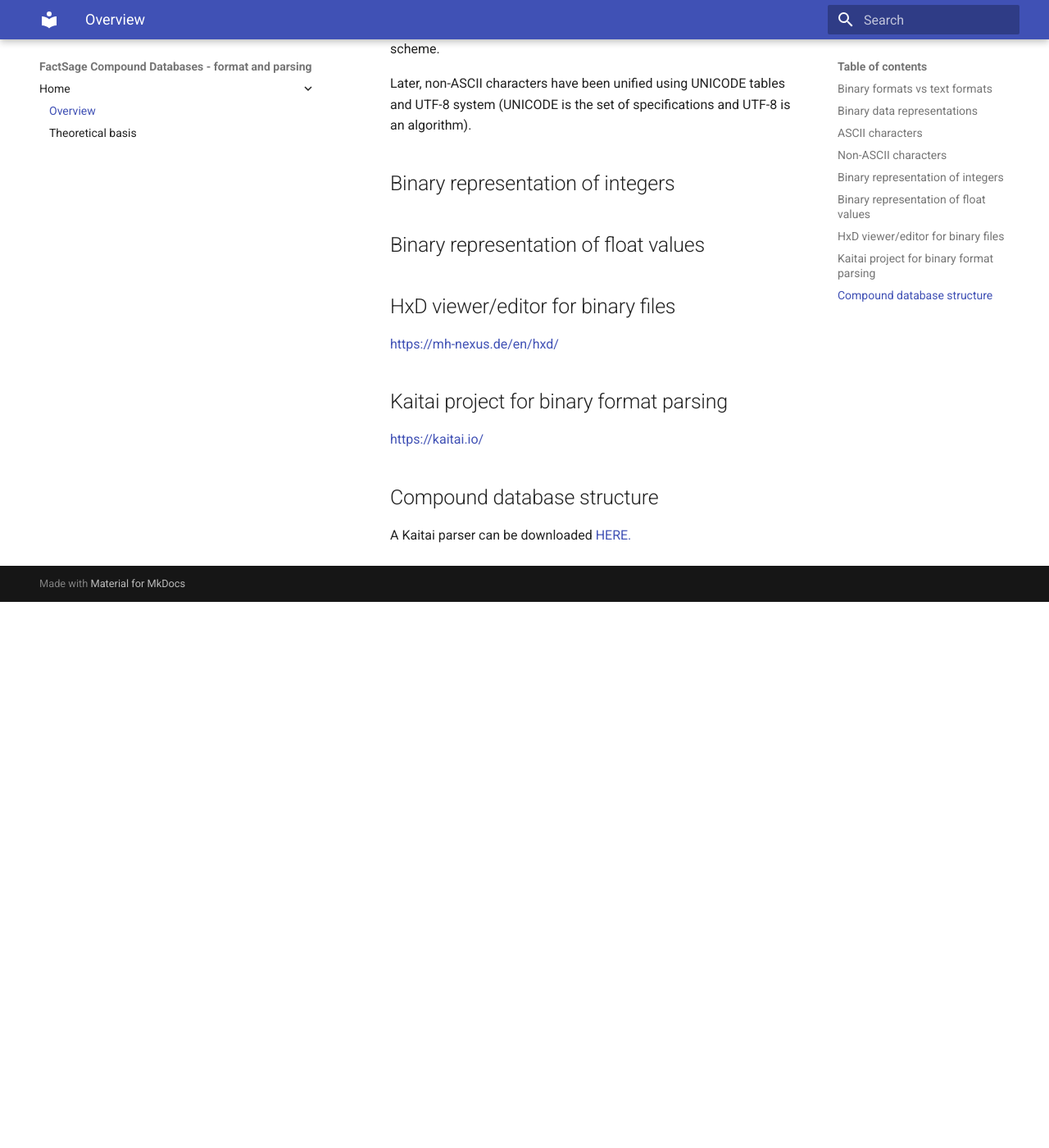
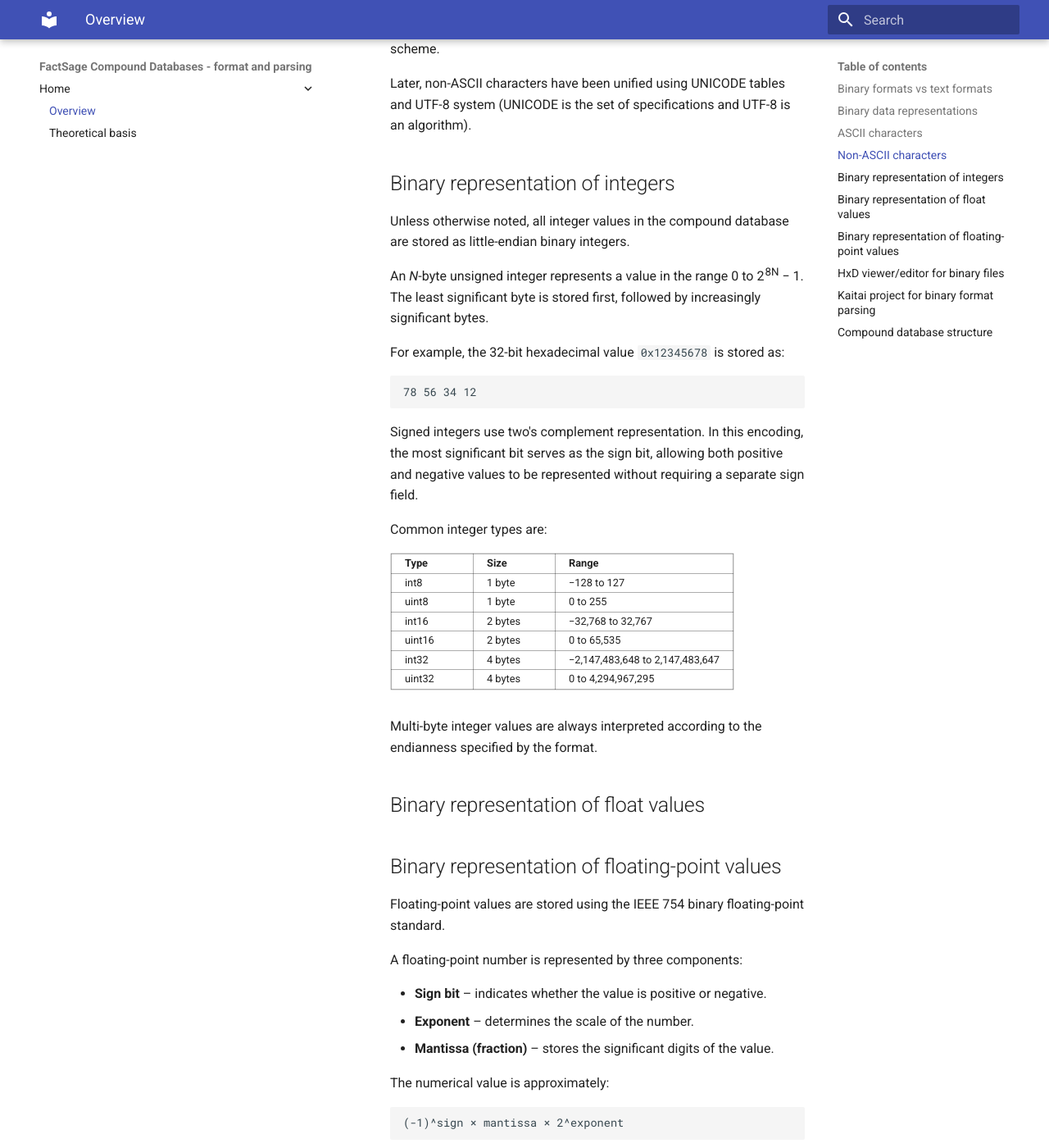
Before and after one commit to evnekdev/factsage-compound-docs, an MkDocs documentation site: the page built from docs/index.md, in a window 1280 px wide and 1400 px high, scrolled down 1440 px. Shown: the whole window at 82% size. Built offline with MkDocs 1.6.1 and Material for MkDocs 9.7.7, drawn with Linux system fonts in a browser that asks for light colours; before the commit the page ends 2174 px from its top, so only the background shows below that; some of the changed text lies outside the part shown.

Commit message:
Update index.md

````diff
--- a/docs/index.md
+++ b/docs/index.md
@@ -29,7 +29,69 @@
 
 ## Binary representation of integers
 
+
+Unless otherwise noted, all integer values in the compound database are stored as little-endian binary integers.
+
+An *N*-byte unsigned integer represents a value in the range 0 to 2<sup>8N</sup> − 1. The least significant byte is stored first, followed by increasingly significant bytes.
+
+For example, the 32-bit hexadecimal value `0x12345678` is stored as:
+
+```
+78 56 34 12
+```
+
+Signed integers use two's complement representation. In this encoding, the most significant bit serves as the sign bit, allowing both positive and negative values to be represented without requiring a separate sign field.
+
+Common integer types are:
+
+| Type   | Size    | Range                           |
+| ------ | ------- | ------------------------------- |
+| int8   | 1 byte  | −128 to 127                     |
+| uint8  | 1 byte  | 0 to 255                        |
+| int16  | 2 bytes | −32,768 to 32,767               |
+| uint16 | 2 bytes | 0 to 65,535                     |
+| int32  | 4 bytes | −2,147,483,648 to 2,147,483,647 |
+| uint32 | 4 bytes | 0 to 4,294,967,295              |
+
+Multi-byte integer values are always interpreted according to the endianness specified by the format.
+
+
 ## Binary representation of float values
+
+## Binary representation of floating-point values
+
+Floating-point values are stored using the IEEE 754 binary floating-point standard.
+
+A floating-point number is represented by three components:
+
+* **Sign bit** – indicates whether the value is positive or negative.
+* **Exponent** – determines the scale of the number.
+* **Mantissa (fraction)** – stores the significant digits of the value.
+
+The numerical value is approximately:
+
+```
+(-1)^sign × mantissa × 2^exponent
+```
+
+Two floating-point formats are commonly encountered:
+
+| Type    | Size    | Sign  | Exponent | Fraction |
+| ------- | ------- | ----- | -------- | -------- |
+| float32 | 4 bytes | 1 bit | 8 bits   | 23 bits  |
+| float64 | 8 bytes | 1 bit | 11 bits  | 52 bits  |
+
+For example, the decimal value `1.0` is encoded as:
+
+| Type    | Hexadecimal representation |
+| ------- | -------------------------- |
+| float32 | `3F800000`                 |
+| float64 | `3FF0000000000000`         |
+
+Floating-point values can represent a very large range of magnitudes, but most decimal values cannot be represented exactly. Consequently, small rounding errors may occur when converting between decimal and binary representations.
+
+Unless otherwise specified, floating-point values in the compound database are stored in little-endian byte order.
+
 
 ## HxD viewer/editor for binary files
 
````
